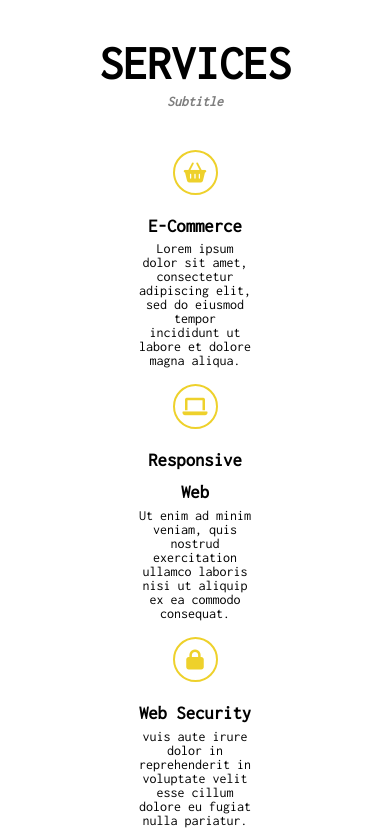
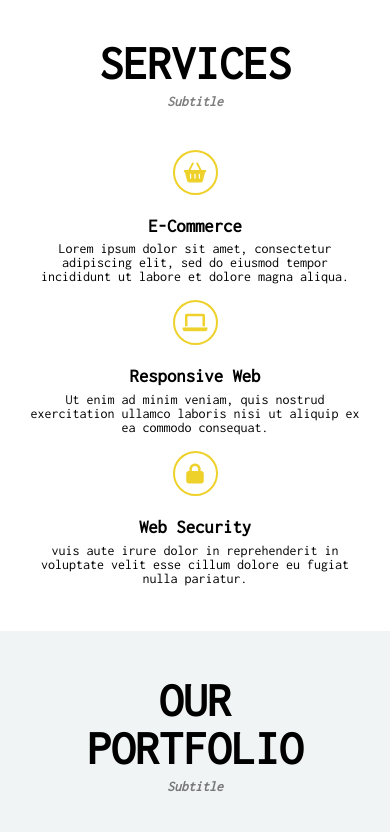
Before and after one commit to ufsowa/module-3, a website: page index.html in a window 390 px wide. Shown: the part 840-1672 px from the top of the page. Drawn offline with Linux system fonts and the light colour scheme; grey boxes are pictures that could not be loaded; a web font is replaced by a local one.

Commit message:
Fix services for mobile

```diff
--- a/index.html
+++ b/index.html
@@ -39,17 +39,17 @@
             </div>
             <div class="content container flex-row">
                 <div class=" d-flex flex-column flex-md-row justify-content-start align-items-md-start align-items-center">
-                    <div class="col-4 service-item">
+                    <div class="col-md-4 service-item d-flex flex-column">
                         <i class="fa-solid fa-basket-shopping fa-lg mt-3 d-flex justify-content-center align-items-center"></i>
                         <h3 class="pt-3">E-Commerce</h3>
                         <p>Lorem ipsum dolor sit amet, consectetur adipiscing elit, sed do eiusmod tempor incididunt ut labore et dolore magna aliqua.</p>
                     </div>
-                    <div class="col-4 service-item">
+                    <div class="col-md-4 service-item">
                         <i class="fa-solid fa-laptop fa-lg mt-3 d-flex justify-content-center align-items-center"></i>
                         <h3 class="pt-3">Responsive Web</h3>
                         <p> Ut enim ad minim veniam, quis nostrud exercitation ullamco laboris nisi ut aliquip ex ea commodo consequat.</p>
                     </div>
-                    <div class="col-4 service-item">
+                    <div class="col-md-4 service-item">
                         <i class="fa-solid fa-lock fa-lg mt-3 d-flex justify-content-center align-items-center"></i>
                         <h3 class="pt-3">Web Security</h3>
                         <p>vuis aute irure dolor in reprehenderit in voluptate velit esse cillum dolore eu fugiat nulla pariatur.</p>
```
